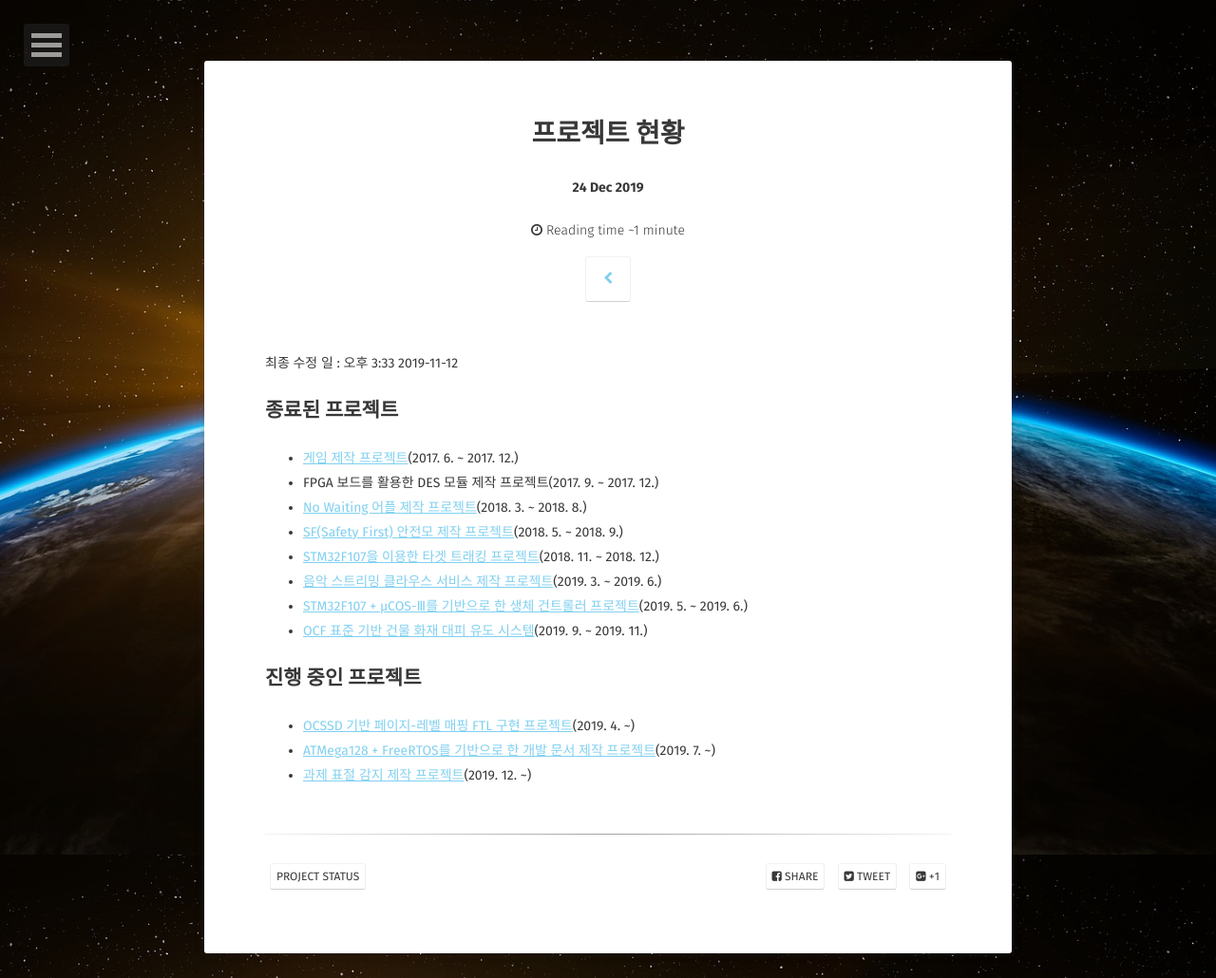
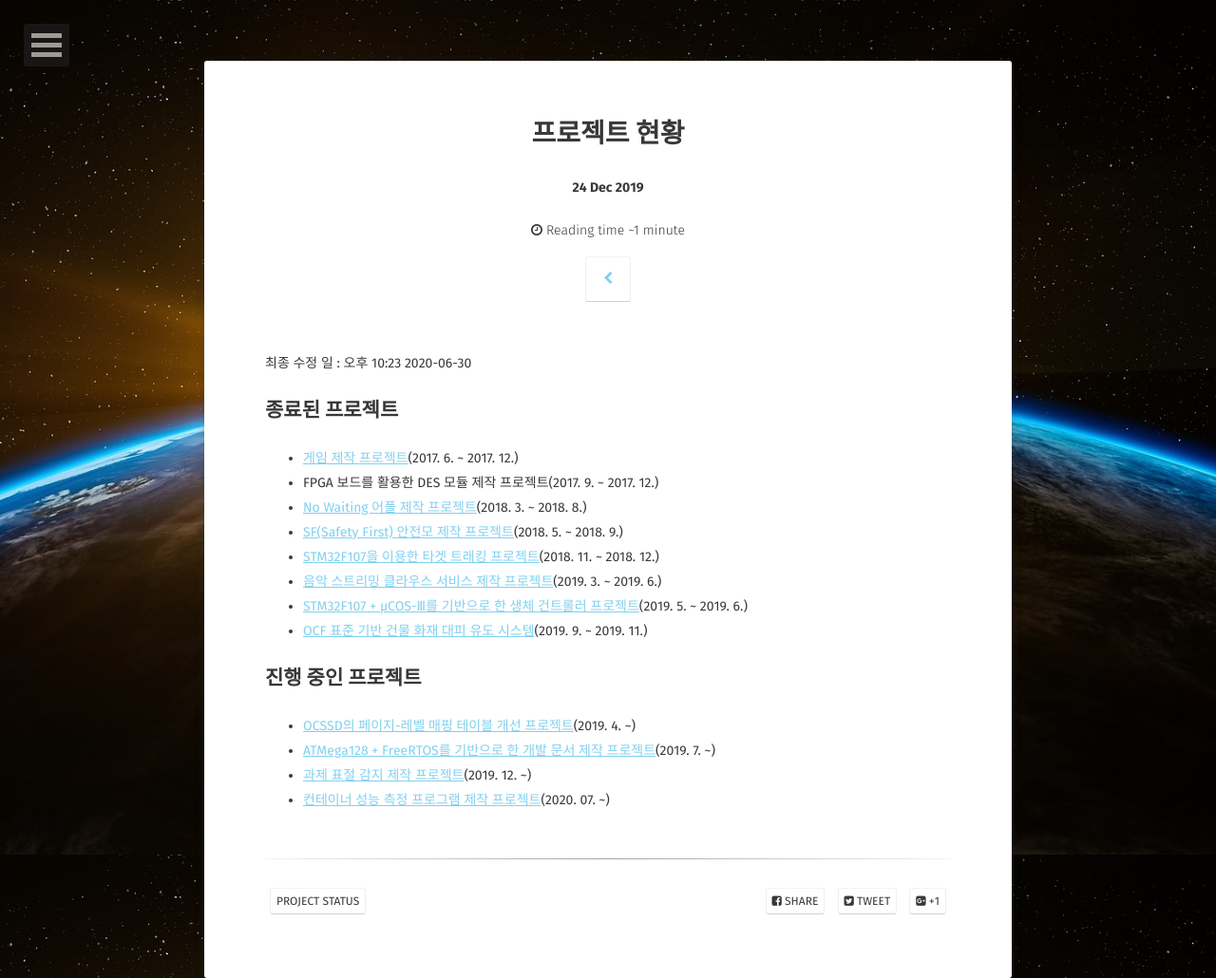
Before and after one commit to BlaCkinkGJ/blackinkgj.github.io, a Jekyll site: the page built from _posts/project/2018-04-29-project-status.md, in a window 1280 px wide. Shown: the whole page at 95% size. Built offline with Jekyll 4.4.1, drawn with Linux system fonts in a browser that asks for light colours; some web fonts are replaced.

Commit message:
Update 2018-04-29-project-status.md

```diff
--- a/_posts/project/2018-04-29-project-status.md
+++ b/_posts/project/2018-04-29-project-status.md
@@ -8,7 +8,7 @@ tag:
 - project status
 comments: false
 ---
-최종 수정 일 : 오후 3:33 2019-11-12
+최종 수정 일 : 오후 10:23 2020-06-30
 
 
 ## 종료된 프로젝트
@@ -24,6 +24,7 @@ comments: false
 
 ## 진행 중인 프로젝트
 
-- [OCSSD 기반 페이지-레벨 매핑 FTL 구현 프로젝트](https://github.com/central-engineering-organization/linux)(2019. 4. ~)
+- [OCSSD의 페이지-레벨 매핑 테이블 개선 프로젝트](https://github.com/central-engineering-organization/linux)(2019. 4. ~)
 - [ATMega128 + FreeRTOS를 기반으로 한 개발 문서 제작 프로젝트](https://github.com/BlaCkinkGJ/Atmega128-SimpleProject-FreeRTOS)(2019. 7. ~)
 - [과제 표절 감지 제작 프로젝트](https://github.com/BlaCkinkGJ/catch-me-if-you-can)(2019. 12. ~)
+- [컨테이너 성능 측정 프로그램 제작 프로젝트](https://github.com/BlaCkinkGJ/trace-replay-with-cgroup)(2020. 07. ~)
```
